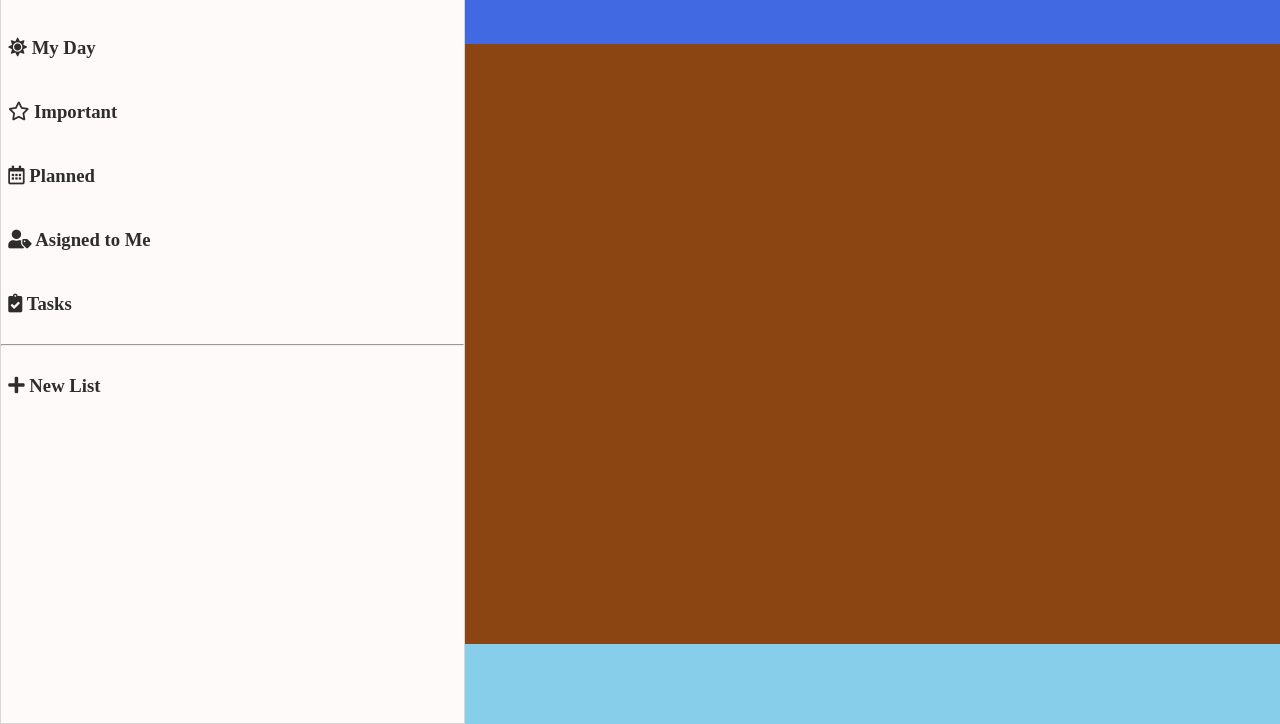
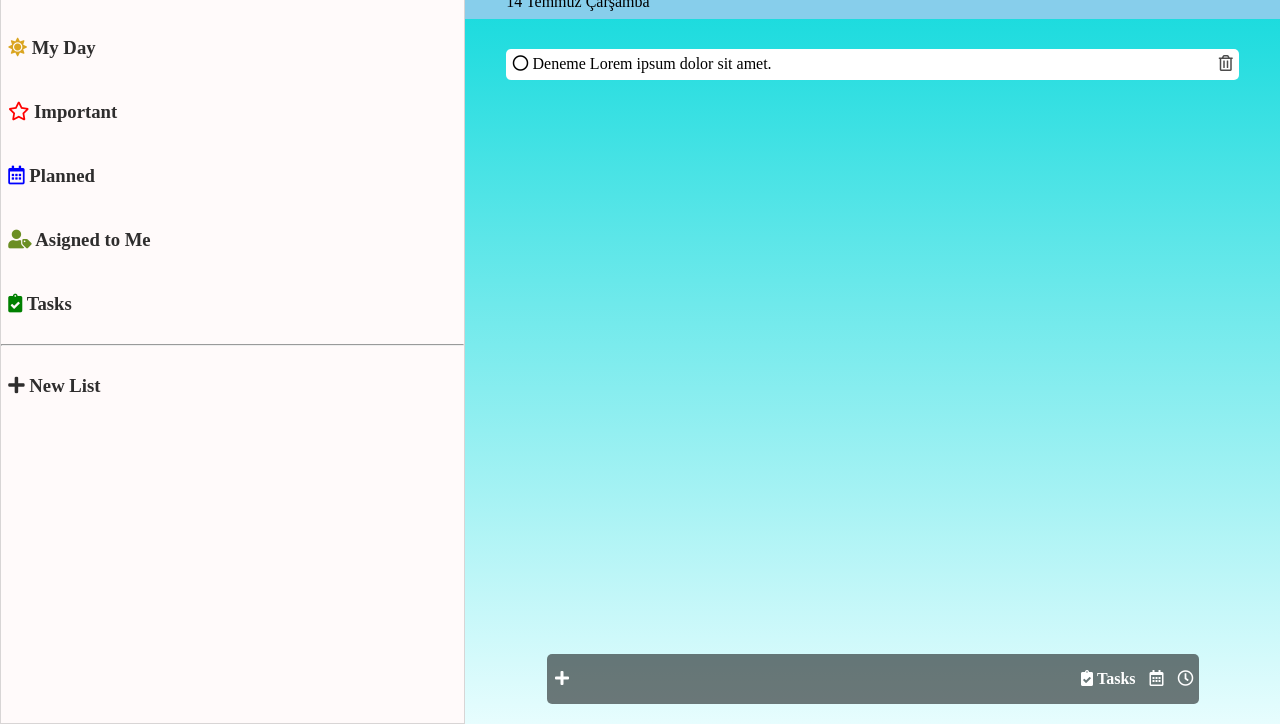
Before and after one commit to Ismail-Aslan/Project-_-To-Do-App, a plain HTML site: page index.html in a window 1280 px wide. Shown: the part 76-800 px from the top of the page. Drawn offline with Linux system fonts and the light colour scheme.

Commit message:
layout done

```diff
--- a/index.html
+++ b/index.html
@@ -12,13 +12,16 @@
 <body>
     <main>
         <header id="heading">
-
+            <div id="menu-bar"><i class="fas fa-bars"></i></div>
+            <h1 id="heading__header">Günüm</h1>
+            <p id="heading__date">14 Temmuz Çarşamba</p>
 
         </header>
 
 
 
         <article id="main-list">
+            <div class="task"><i class="far fa-circle"></i> Deneme Lorem ipsum dolor sit amet.<i class="far fa-trash-alt delete-sth" ></i></div>
 
         </article>
 
@@ -26,11 +29,19 @@
 
 
         <footer id="add-task">
-
+            <div id="add-task__div">
+                <i class="fas fa-plus fa-white"></i>
+                <input type="text" name="task" id="task-input">
+                <div id="add-task__div__icons">
+                    <i class="fas fa-clipboard-check fa-white"> Tasks</i>
+                    <i class="far fa-calendar-alt fa-white"></i>
+                    <i class="far fa-clock fa-white" id="add-task-icon"></i>
+                </div>
+            </div>
         </footer>
     </main>
     <aside>
-        <div id="sidebar-heading" class="sidebar-item sidebar-item--heading">
+        <div id="sidebar-heading" class="sidebar-heading sidebar-item--heading">
             <h1 style="display: inline-block;">To Do App</h1>
             <div id="menu" style="display: inline-block;"><i class="fas fa-bars"></i></div>
         </div>
@@ -39,19 +50,19 @@
             <h3><i class="far fa-user-circle"></i>   Login <i class="fas fa-search" id="search-icon"></i></h3>
         </div>
         <div id="my-day" class="sidebar-item sidebar-item--my-day">
-            <h3><i class="fas fa-sun"></i> My Day</h3>
+            <h3><i class="fas fa-sun" colo></i> My Day</h3>
         </div>
         <div id="important" class="sidebar-item sidebar-item--important">
             <h3><i class="far fa-star"></i> Important</h3>
         </div>
         <div id="planned" class="sidebar-item sidebar-item--planned">
-            <h3><i class="far fa-calendar-alt"></i> Planned</h3>
+            <h3><i class="far fa-calendar-alt fa-calendar--colored"></i> Planned</h3>
         </div>
         <div id="asigned" class="sidebar-item sidebar-item--asigned">
             <h3><i class="fas fa-user-tag"></i> Asigned to Me</h3>
         </div>
         <div id="tasks" class="sidebar-item sidebar-item--tasks">
-            <h3><i class="fas fa-clipboard-check"></i> Tasks</h3>
+            <h3><i class="fas fa-clipboard-check fa-clipboard-check--colored"></i> Tasks</h3>
         </div>
         <hr>
         <div class="sidebar-list">
@@ -63,3 +74,6 @@
     </aside>
 </body>
 </html>
+
+<!-- <i class="far fa-circle"></i>
+<i class="far fa-check-circle"></i> -->
--- a/style.css
+++ b/style.css
@@ -53,8 +53,10 @@ h3{
     margin-left: 5px;
     padding: 0.5%;
 }
-.sidebar-item:hover {
+.sidebar-item:hover,
+.fa-bars:hover {
     background-color: rgba(169, 169, 169, 0.233);
+    cursor: pointer;
 }
 
 #sidebar-heading,h1{
@@ -62,20 +64,122 @@ h3{
     margin: 0%;
 
 }
+.fa-sun{
+    color:goldenrod;
+}
+
+.fa-star{
+    color: red;
+}
+.fa-calendar--colored{
+    color: blue;
+}
+.fa-user-tag{
+    color: olivedrab;
+}
+.fa-clipboard-check--colored{
+    color: green;
+}
 
 /* Main section */
+main {
+    background: rgb(231,253,254);
+    background: linear-gradient(0deg, rgba(231,253,254,1) 0%, rgba(2,215,218,1) 100%);
+}
 
+/* Main header */
 #heading {
     grid-area: header;
-    background-color: royalblue;
+    background-color: skyblue;
+    height: min-content;
+}
+#menu-bar{
+    margin: 5px 5%;
+    margin-right: 5%;
+    border-radius: 15%;
+    background-color: rgba(128, 128, 128,0.5);
+    width: min-content;
+    padding: 3px 7px;
+    display: none;
 }
 
+#heading__header {
+    margin: 1.5rem 5% 0.5rem 5%;
+}
+#heading__date{
+    margin: 0.5rem 5%;
+}
+
+
+/* Main article */
 #main-list {
     grid-area: article;
-    background-color: saddlebrown;
+    overflow: auto;
 }
+.task {
+    margin: 0.3rem 5%;
+    width: 90%;
+    padding: 0.4rem;
+    background-color: white;
+    border-radius: 5px;
+}
+.delete-sth{
+    float: right;
+    color: rgba(0, 0, 0,0.7);
+}
+
+.delete-sth:hover{
+    cursor: pointer;
+    color: red;
+}
+
+
+
+
+
+
+
 
 #add-task {
     grid-area: footer;
-    background-color: skyblue;
+
 }
+#add-task__div{
+    margin: 10px auto;
+    width: 80%;
+    background-color: rgba(0,0,0, 0.527);
+    padding: 0 0 0 8px  ;
+    max-height: min-content;
+    border-radius: 5px;
+}
+#task-input{
+    border: none;
+    background-color: rgba(0,0,0, 0);
+    width: 50%;
+    outline: none;
+    min-height: 50px;
+
+}
+#add-task__div__icons{
+    float: right;
+    margin: 0%;
+    padding:0%;
+
+}
+#add-task__div__icons > i{
+    padding: 16px 5px ;
+    align-self: center;
+    min-height: 50px;
+
+}
+
+#add-task__div__icons > i:hover{
+
+    background-color: rgba(0,0,0, 0.8);
+    cursor: pointer;
+}
+
+.fa-white {
+    color: white;
+    font-style: normal;
+}
```
